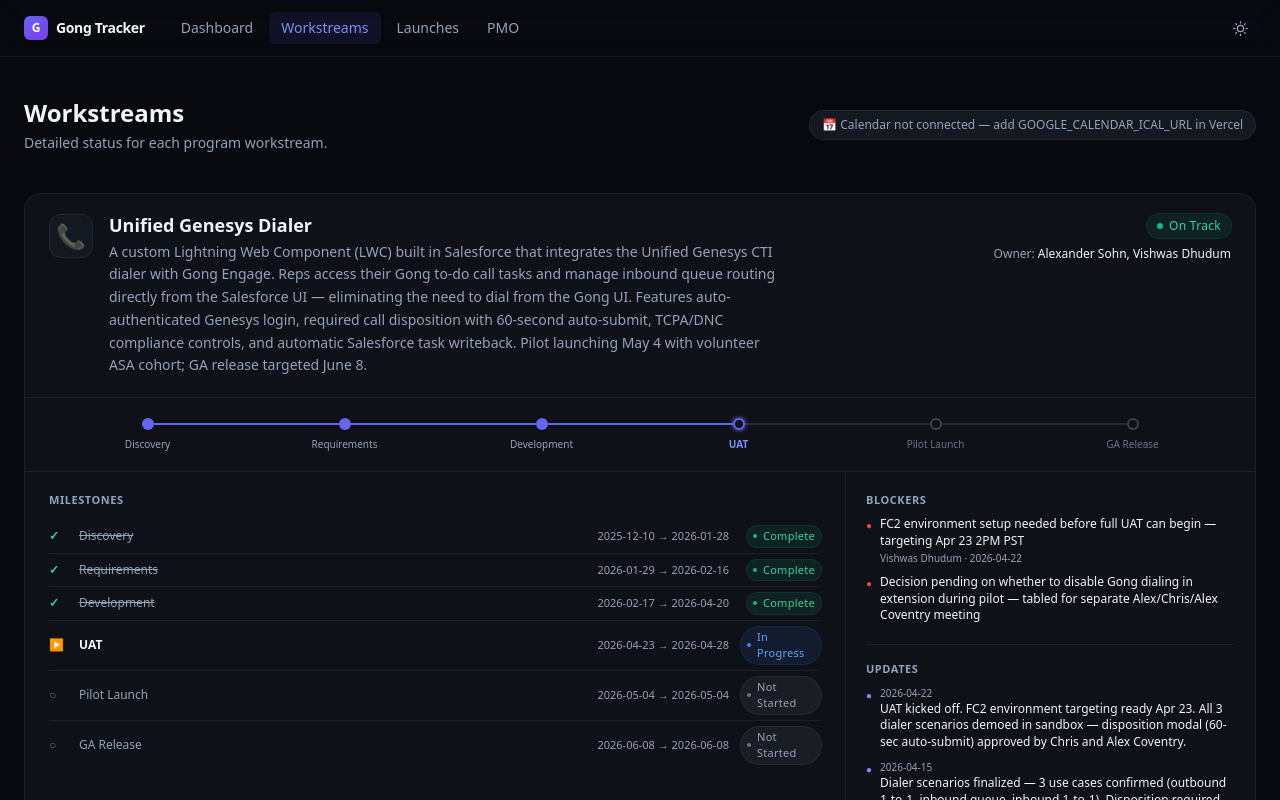
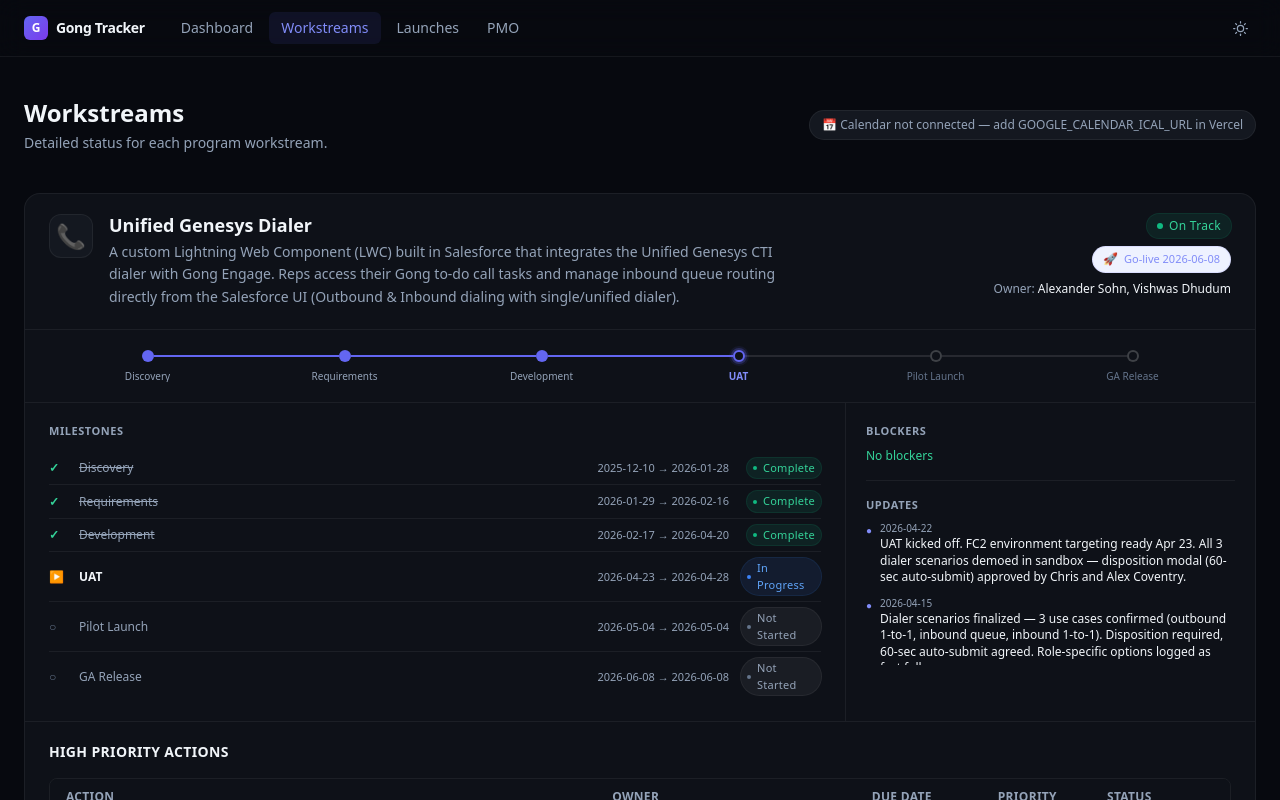
Before and after one commit to alexandersoh-lgtm/gong-tracker, a Next.js app: page /workstreams in a window 1280 px wide. Shown: the top 800 px of the page. Built offline with nearby package versions, Linux system fonts and the light colour scheme.

Commit message:
Update Genesys description, clear blockers, add go-live pill to workstream headers

```diff
--- a/app/workstreams/page.tsx
+++ b/app/workstreams/page.tsx
@@ -101,6 +101,14 @@
                 </div>
                 <div className="flex flex-col items-end gap-2 shrink-0">
                   <StatusBadge status={ws.status} size="md" />
+                  {ws.milestones.length > 0 && (
+                    <div className="flex items-center gap-1.5 bg-indigo-50 dark:bg-indigo-500/8 border border-indigo-100 dark:border-indigo-500/15 rounded-full px-2.5 py-1">
+                      <span className="text-xs">🚀</span>
+                      <span className="text-[11px] font-medium text-indigo-600 dark:text-indigo-400 whitespace-nowrap">
+                        Go-live {ws.milestones[ws.milestones.length - 1].dueDate}
+                      </span>
+                    </div>
+                  )}
                   <span className="text-xs text-[var(--text-muted)]">
                     Owner: <span className="text-[var(--text)] font-medium">{ws.owner}</span>
                   </span>
--- a/data/workstreams.json
+++ b/data/workstreams.json
@@ -6,7 +6,7 @@
     "status": "green",
     "owner": "Alexander Sohn, Vishwas Dhudum",
     "percentComplete": 65,
-    "description": "A custom Lightning Web Component (LWC) built in Salesforce that integrates the Unified Genesys CTI dialer with Gong Engage. Reps access their Gong to-do call tasks and manage inbound queue routing directly from the Salesforce UI — eliminating the need to dial from the Gong UI. Features auto-authenticated Genesys login, required call disposition with 60-second auto-submit, TCPA/DNC compliance controls, and automatic Salesforce task writeback. Pilot launching May 4 with volunteer ASA cohort; GA release targeted June 8.",
+    "description": "A custom Lightning Web Component (LWC) built in Salesforce that integrates the Unified Genesys CTI dialer with Gong Engage. Reps access their Gong to-do call tasks and manage inbound queue routing directly from the Salesforce UI (Outbound & Inbound dialing with single/unified dialer).",
     "milestones": [
       { "id": "gd-1", "name": "Discovery",    "startDate": "2025-12-10", "dueDate": "2026-01-28", "status": "complete" },
       { "id": "gd-2", "name": "Requirements", "startDate": "2026-01-29", "dueDate": "2026-02-16", "status": "complete" },
@@ -15,10 +15,7 @@
       { "id": "gd-5", "name": "Pilot Launch", "startDate": "2026-05-04", "dueDate": "2026-05-04", "status": "not_started" },
       { "id": "gd-6", "name": "GA Release",   "startDate": "2026-06-08", "dueDate": "2026-06-08", "status": "not_started" }
     ],
-    "blockers": [
-      { "id": "b1", "description": "FC2 environment setup needed before full UAT can begin — targeting Apr 23 2PM PST", "owner": "Vishwas Dhudum", "raisedDate": "2026-04-22" },
-      { "id": "b2", "description": "Decision pending on whether to disable Gong dialing in extension during pilot — tabled for separate Alex/Chris/Alex Coventry meeting", "owner": "Alexander Sohn", "raisedDate": "2026-04-22" }
-    ],
+    "blockers": [],
     "updates": [
       { "date": "2026-04-22", "text": "UAT kicked off. FC2 environment targeting ready Apr 23. All 3 dialer scenarios demoed in sandbox — disposition modal (60-sec auto-submit) approved by Chris and Alex Coventry." },
       { "date": "2026-04-15", "text": "Dialer scenarios finalized — 3 use cases confirmed (outbound 1-to-1, inbound queue, inbound 1-to-1). Disposition required, 60-sec auto-submit agreed. Role-specific options logged as fast follower." },
```
